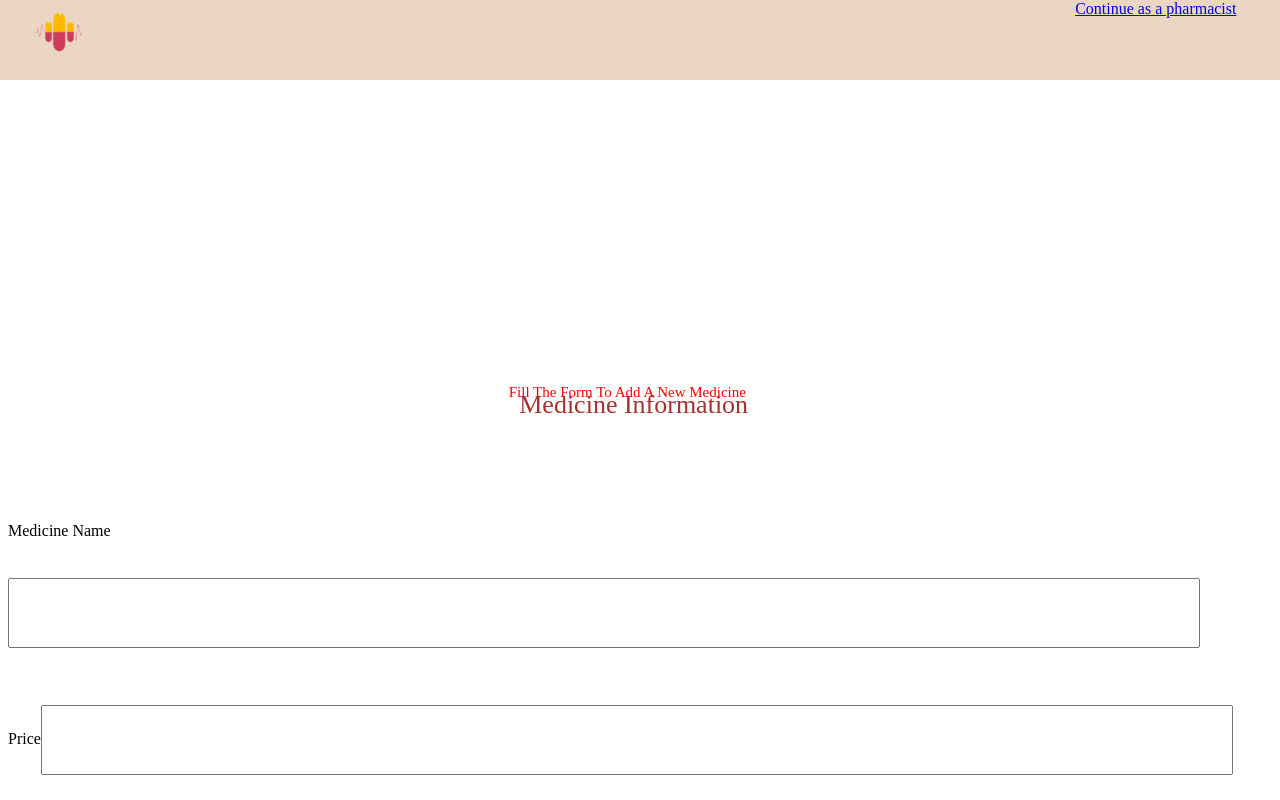
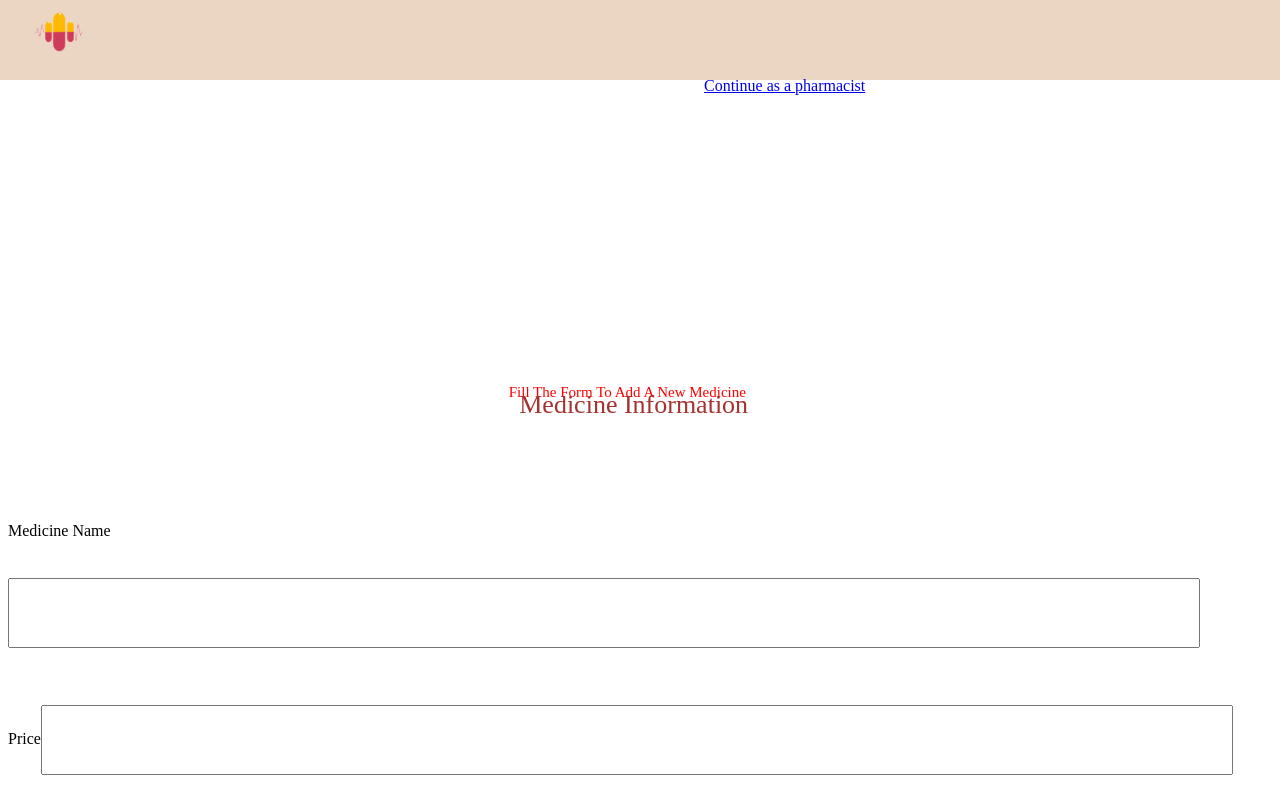
Before and after one commit to fack2/MedicineAvailability, a React (Create React App) app in the folder client/: page /pharmacy/addmed in a window 1280 px wide. Shown: the top 800 px of the page. Built offline with nearby package versions, Linux system fonts and the light colour scheme; no server answers.

Commit message:
fix the navbar

```diff
--- a/client/src/Components/NavBar/index.js
+++ b/client/src/Components/NavBar/index.js
@@ -25,10 +25,10 @@ class NavBar extends Component {
             Logout
           </div>
         ) : (
-          <Link to="/login" className="switch1">
-            Continue as a pharmacist
+            <Link to="/login" className="switch2">
+              Continue as a pharmacist
           </Link>
-        )}
+          )}
 
         <Link to="/" className="logoDiv logo1"></Link>
       </div>
--- a/client/src/Components/NavBar/style.css
+++ b/client/src/Components/NavBar/style.css
@@ -31,3 +31,9 @@
   margin-top: 6%;
   margin-left: 84%;
 }
+
+.switch2 {
+  margin-top: 6%;
+  position: absolute;
+  margin-left: 55%;
+}
```
Also changed, not shown: client/src/Components/AddMedicine/index.js (+6 -10 lines), 1 other file (tests, documents, lock files or other folders).
